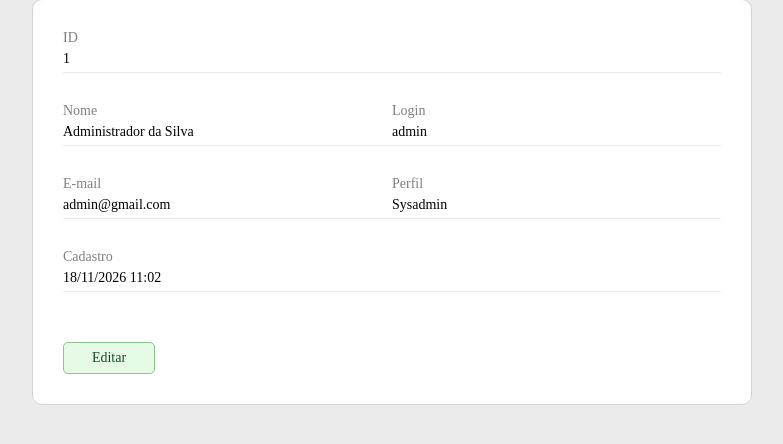
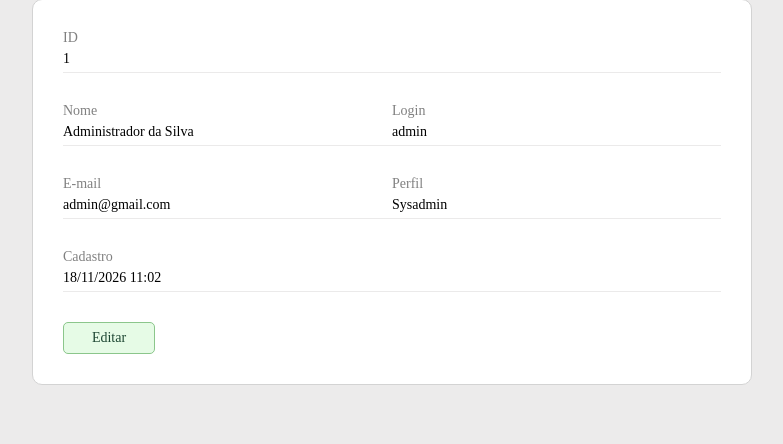
Before and after one commit to danielidallavecchia/biblioteca, a Rails app: page /usuarios/1 in a window 1280 px wide. Shown: the part 271-715 px from the top of the page, without its empty margins (248-1031 px from the left). Run offline with Rails 7, Linux system fonts and the light colour scheme; the visitor is signed in with stand-in values (Sample User, id 1); data comes from the database, SQL or seed files in the repository; style sheets or scripts are compiled from the project's sources; parts of the project's set-up code (start-up, migrations or seed data) failed here and were passed over; some libraries are stand-ins or nearby versions.

Commit message:
feat: Altera espaçamento de botões em show usuario

```diff
--- a/app/assets/stylesheets/usuarios.css.scss
+++ b/app/assets/stylesheets/usuarios.css.scss
@@ -36,9 +36,22 @@
     width: 50%;
 }
 
+.show-card-usuario {
+    padding: 30px 30px 0px 30px !important;
+}
+
 .botoes-usuario {
     display: flex;
     justify-content: space-between;
+}
+
+.show-botoes-usuario {
+    display: flex;
+    gap: 8px;
+}
+
+.padding-botao-usuario {
+    margin-bottom: 30px;
 }
 
 .botao-gerar-senha {
--- a/app/views/usuarios/show.html.erb
+++ b/app/views/usuarios/show.html.erb
@@ -8,14 +8,18 @@
             <p class="show-texto-subtitulo">Consulte as informações do usuário cadastrado</p>
         </div>
 
-        <% if pode_escrever? || @usuario.id == session[:usuario_id] %>
+        <% if pode_escrever? %>
             <div class="usuarios-titulo-botao">
                 <%= link_to "Ver empréstimos", emprestimos_path(usuario_id: @usuario.id), class: "usuarios-botao-ver-emprestimo" %>
+            </div>
+        <% elsif @usuario.id == session[:usuario_id] %>
+            <div class="usuarios-titulo-botao">
+                <%= link_to "Ver meus empréstimos", emprestimos_path, class: "usuarios-botao-ver-emprestimo" %>
             </div>
         <% end %>
     </div>
 
-    <div class="show-card">
+    <div class="show-card show-card-usuario">
         <div class="show-campo">
             <p class="show-rotulo">ID</p>
             <p class="show-valor"><%= @usuario.id %> </p>
@@ -58,19 +62,20 @@
 
         <% if pode_escrever? %>
             <div class="botoes-usuario">
-            <div class="show-botoes">
+                <div class="show-botoes-usuario">
                     <% if (@usuario.id == 1 && session[:usuario_id] != 1) %> <!-- somente usuario 1 pode editar ele mesmo -->
                     <% else %>
-                    <%= link_to "Editar", edit_usuario_path(@usuario), class: "show-botao-editar" %>
+                        <%= link_to "Editar", edit_usuario_path(@usuario), class: "show-botao-editar padding-botao-usuario" %>
                     <% end %>
 
                     <% if session[:usuario_id] != @usuario.id && @usuario.id != 1 %>
-                    <%= link_to "Excluir", usuario_path(@usuario), data: { method: :delete, confirm: "Tem certeza?" }, class: "show-botao-excluir" %>
+                        <%= link_to "Excluir", usuario_path(@usuario), data: { method: :delete, confirm: "Tem certeza?" },
+                            class: "show-botao-excluir padding-botao-usuario" %>
                     <% end %>
                 </div>
 
                 <% if @usuario.id != 1 && session[:usuario_id] == 1 %>
-            <div class="show-botoes">
+                <div class="show-botoes-usuario">
                     <%= link_to "Gerar senha aleatória", gera_senha_usuario_path(@usuario),
                         data: { confirm: "Essa operação irá alterar a senha do usuário #{@usuario.nome}. Deseja continuar?" },
                         class: "btn botao-gerar-senha"
@@ -78,6 +83,8 @@
                 </div>
                 <% end %>
             </div>
+        <% else %>
+            <div></div>
         <% end %>
 
     </div>
```
Lines whose indentation alone changed are shown as unchanged.
